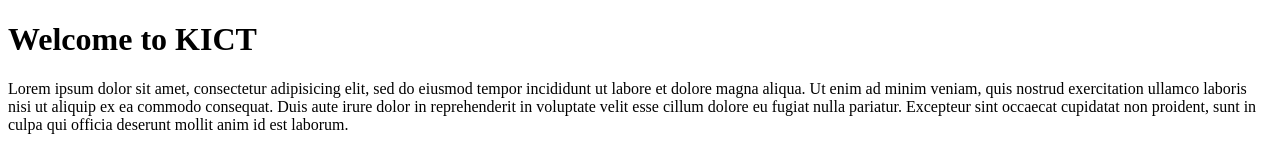
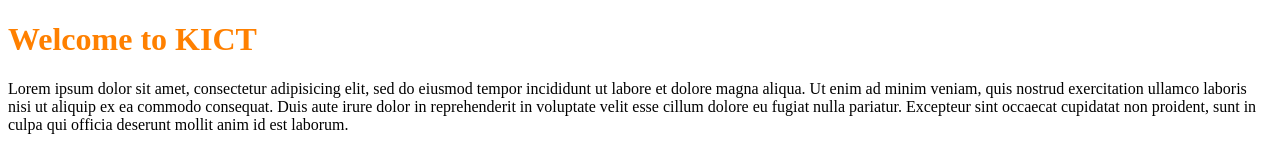
Before and after one commit to DMushtaq/kict, a plain HTML site: page index.html in a window 1280 px wide. Drawn offline with Linux system fonts and the light colour scheme.

Commit message:
Changed H1

```diff
--- a/index.html
+++ b/index.html
@@ -4,6 +4,7 @@
 	<meta charset="UTF-8">
 	<meta name="viewport" content="width=device-width, initial-scale=1.0">
 	<title>Home</title>
+	<link rel="stylesheet" type="text/css" href="style.css">
 </head>
 <body>
 	<h1>Welcome to KICT</h1>
--- /dev/null
+++ b/style.css
@@ -0,0 +1,3 @@
+h1{
+	color: #ff8000;
+}
```
